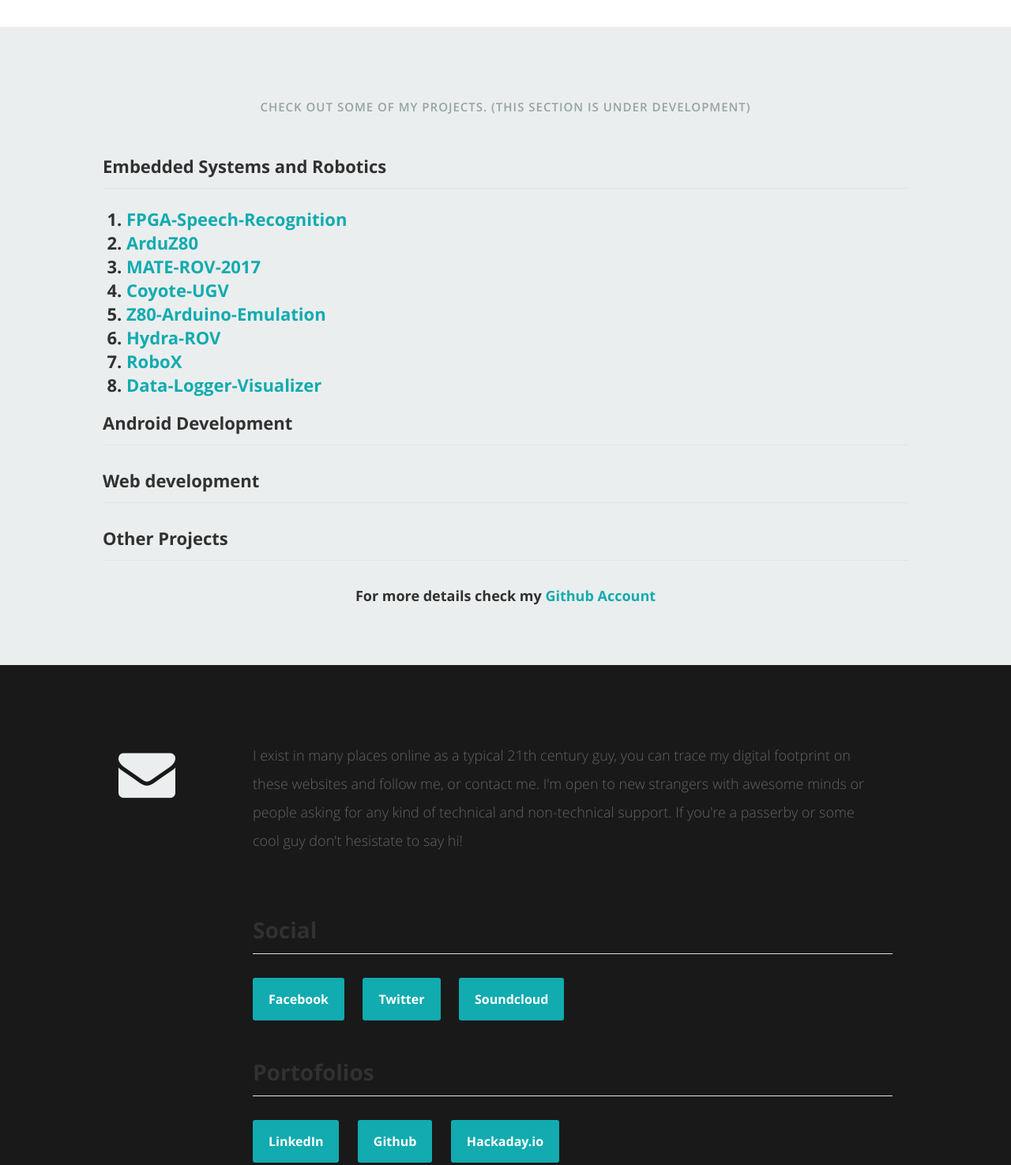
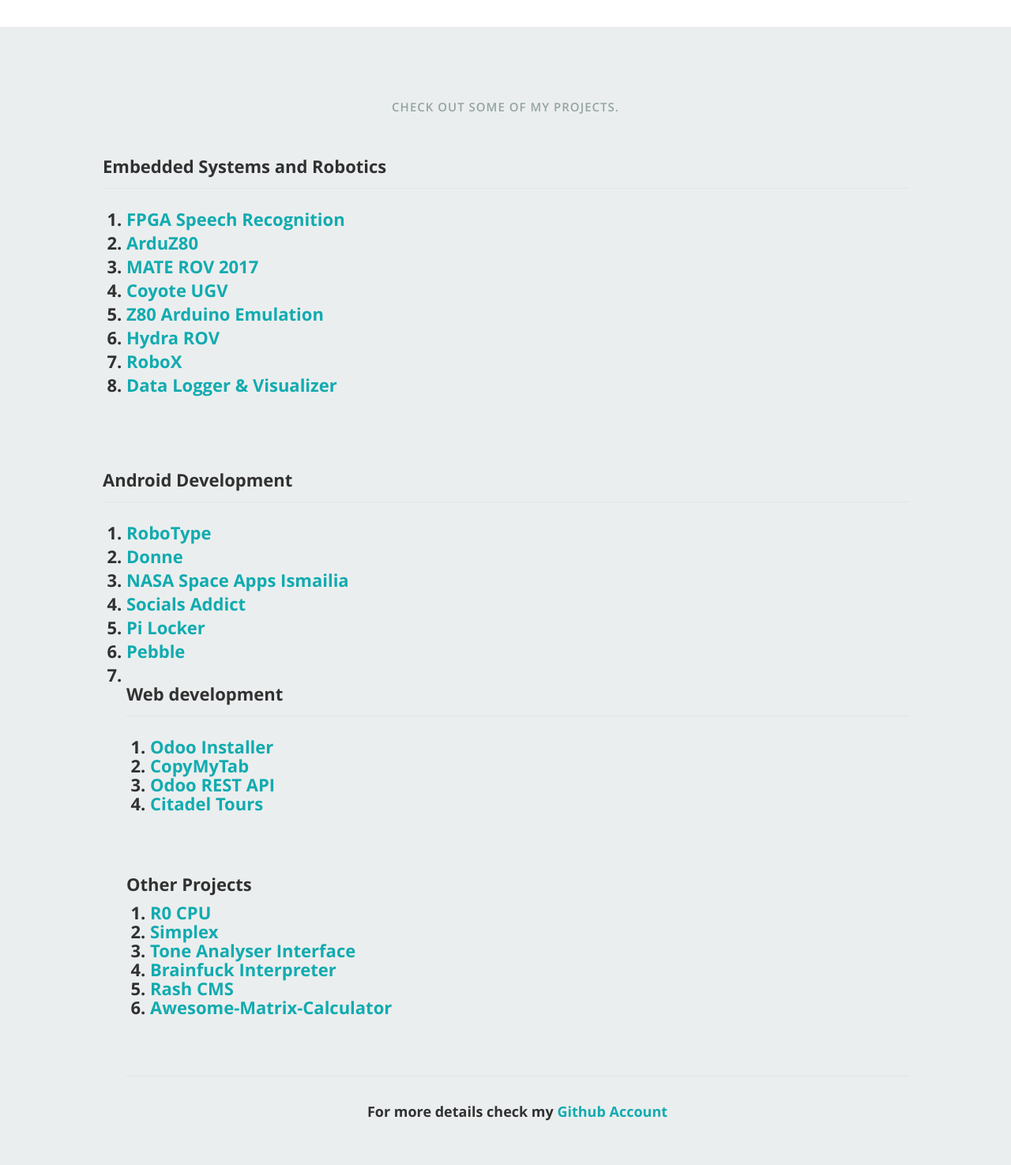
Before and after one commit to MohammedRashad/MohammedRashad.github.io, a plain HTML site: page index.html in a window 1280 px wide. Shown: the part 5180-6655 px from the top of the page at 79% size. Drawn offline with nearby package versions, Linux system fonts and the light colour scheme.

Commit message:
Completed The Website, Finally..

```diff
--- a/index.html
+++ b/index.html
@@ -528,27 +528,54 @@
 
          <div class="twelve columns collapsed">
 
-            <h1>Check Out Some of My Projects. (This Section is under development)</h1>
+            <h1>Check Out Some of My Projects.</h1>
 
 		 <h3>Embedded Systems and Robotics<h3/>
 		 <hr/>
 			<ol>
-			<li> <a target="_blank_"href="https://github.com/MohammedRashad/FPGA-Speech-Recognition">FPGA-Speech-Recognition</a></li>
+			<li> <a target="_blank_"href="https://github.com/MohammedRashad/FPGA-Speech-Recognition">FPGA Speech Recognition</a></li>
 			<li> <a target="_blank_"href="https://github.com/MohammedRashad/ArduZ80">ArduZ80</a></li>
-			<li> <a target="_blank_"href="https://github.com/MohammedRashad/MATE-ROV-2017">MATE-ROV-2017</a></li>
-			<li> <a target="_blank_"href="https://github.com/MohammedRashad/Coyote-UGV">Coyote-UGV</a></li>
-			<li> <a target="_blank_"href="https://github.com/MohammedRashad/Z80-Arduino-Emulation">Z80-Arduino-Emulation</a></li>
-			<li> <a target="_blank_"href="https://github.com/MohammedRashad/Hydra-ROV">Hydra-ROV</a></li>
+			<li> <a target="_blank_"href="https://github.com/MohammedRashad/MATE-ROV-2017">MATE ROV 2017</a></li>
+			<li> <a target="_blank_"href="https://github.com/MohammedRashad/Coyote-UGV">Coyote UGV</a></li>
+			<li> <a target="_blank_"href="https://github.com/MohammedRashad/Z80-Arduino-Emulation">Z80 Arduino Emulation</a></li>
+			<li> <a target="_blank_"href="https://github.com/MohammedRashad/Hydra-ROV">Hydra ROV</a></li>
 			<li> <a target="_blank_"href="https://github.com/MohammedRashad/RoboX">RoboX</a></li>
-			<li> <a target="_blank_"href="https://github.com/MohammedRashad/Data-Logger-Visualizer">Data-Logger-Visualizer</a></li>
+			<li> <a target="_blank_"href="https://github.com/MohammedRashad/Data-Logger-Visualizer">Data Logger & Visualizer</a></li>
 
-		        </ol>
+		        </ol><br/><br/>
 		<h3>Android Development<h3/>
 		 <hr/>
+
+			<ol>
+			<li> <a target="_blank_"href="https://github.com/MohammedRashad/RoboType">RoboType</a></li>
+			<li> <a target="_blank_"href="https://github.com/MohammedRashad/Donne">Donne</a></li>
+			<li> <a target="_blank_"href="https://github.com/MohammedRashad/NASA-Space-Apps-Ismailia">NASA Space Apps Ismailia</a></li>
+			<li> <a target="_blank_"href="https://github.com/Pi-Developers/Socials-Addict">Socials Addict</a></li>
+			<li> <a target="_blank_"href="https://github.com/Pi-Developers/Pi-Locker">Pi Locker</a></li>
+			<li> <a target="_blank_"href="https://github.com/Pi-Developers/Pebble">Pebble</a></li>
+			<li> <a target="_blank_"href="https://github.com/Pi-Developers/Floata-Client>Floata-Client</a></li>
+
+		        </ol><br/><br/>
 		 <h3>Web development<h3/>
 		 <hr/>
+			<ol>
+			<li> <a target="_blank_"href="https://github.com/MohammedRashad/Odoo-Installer">Odoo Installer</a></li>
+			<li> <a target="_blank_"href="https://github.com/MohammedRashad/CopyMyTab">CopyMyTab</a></li>
+			<li> <a target="_blank_"href="https://github.com/MohammedRashad/Odoo-REST-API">Odoo REST API</a></li>
+			<li> <a target="_blank_"href="https://citadeltours.com">Citadel Tours</a></li>
+		        </ol><br/><br/>
 
 		 <h3>Other Projects<h3/>
+			<ol>
+			<li> <a target="_blank_"href="https://github.com/MohammedRashad/R0-CPU">R0 CPU</a></li>
+			<li> <a target="_blank_"href="https://github.com/MohammedRashad/Simplex">Simplex</a></li>
+			<li> <a target="_blank_"href="https://github.com/MohammedRashad/Tone-Analyser-Interface">Tone Analyser Interface</a></li>
+			<li> <a target="_blank_"href="https://github.com/MohammedRashad/Brainfuck-Interpreter">Brainfuck Interpreter</a></li>
+			<li> <a target="_blank_"href="https://github.com/MohammedRashad/Rash-CMS">Rash CMS</a></li>
+			<li> <a target="_blank_"href="https://github.com/MohammedRashad/Awesome-Matrix-Calculator">Awesome-Matrix-Calculator</a></li>
+		        </ol><br/><br/>
+
+
 		 <hr/>
 <center>
        <h5>For more details check my <a target="_blank_"href="https://www.github.com/MohammedRashad">Github Account</a></h5>
```
